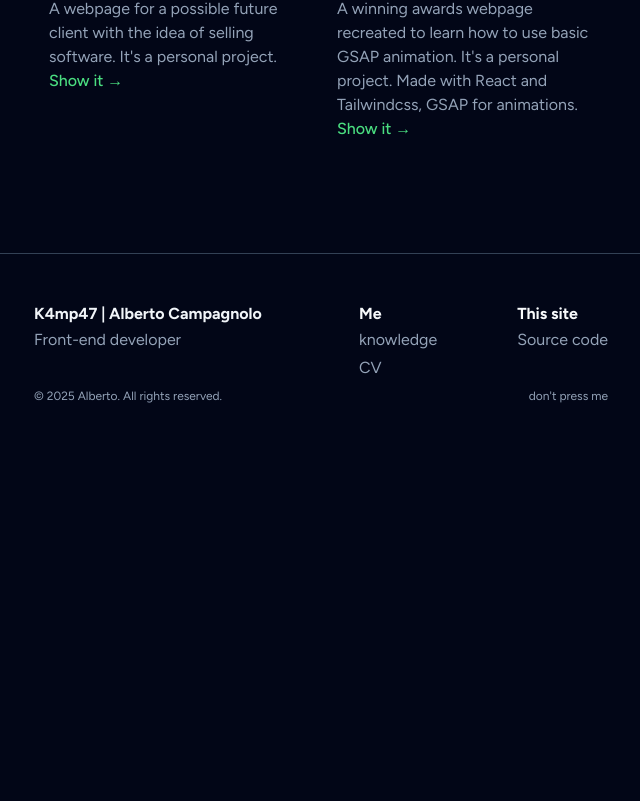
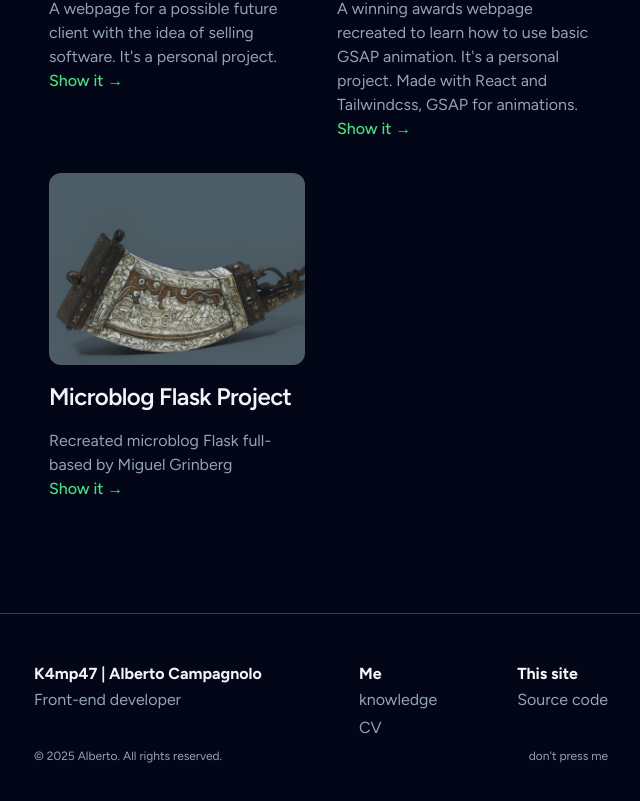
Before and after one commit to K4mp47/portfolio, a Next.js app: page / in a window 1280 px wide. Shown: the part 4017-4818 px from the top of the page, without its empty margins (319-959 px from the left). Before the commit the page ends 4476 px from the top, so only its background shows below. Built offline with nearby package versions, Linux system fonts and the light colour scheme; no server answers.

Commit message:
chore: added flask project

```diff
--- a/package.json
+++ b/package.json
@@ -32,6 +32,6 @@
     "postcss": "^8",
     "supabase": "^2.6.8",
     "tailwindcss": "^3.4.1",
-    "typescript": "^5"
+    "typescript": "5.9.3"
   }
 }
--- a/src/app/components/Works/works.tsx
+++ b/src/app/components/Works/works.tsx
@@ -59,6 +59,12 @@ const Works = () => {
           link="https://gsap-copy.netlify.app/"
           image="/image5.png"
         />
+        <CardWithForm
+          title="Microblog Flask Project"
+          description="Recreated microblog Flask full-based by Miguel Grinberg"
+          link="https://github.com/K4mp47/Flask-by-Miguel-Grinberg.git"
+          image="/image6.jpg"
+        />
       </div>
     </div>
   );
```
Also changed, not shown: public/image6.jpg (added), 1 other file (tests, documents, lock files or other folders).
